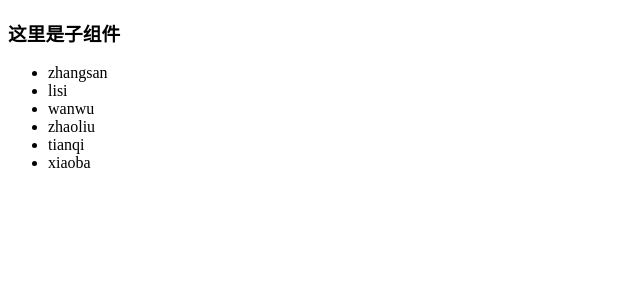
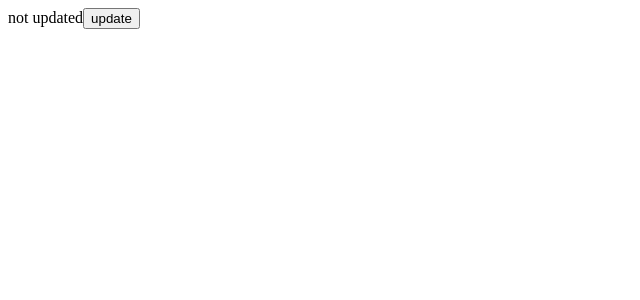
Before and after one commit to pengteling/vue-cli-demo, a Vue app: page / in a window 1280 px wide. Shown: the top 300 px of the page, without its empty margins (0-640 px from the left). Built offline with nearby package versions, Linux system fonts and the light colour scheme.

Commit message:
nextTick

```diff
--- a/src/App.vue
+++ b/src/App.vue
@@ -1,22 +1,32 @@
 <template>
   <div class="container">
-    <computer>
-      <!-- <template slot-scope="props"> -->
-        <!-- {{ props }} -->
-        <ul slot-scope="props">
-          <li v-for="item in props.data" :key="item">{{item}}</li>
-        </ul>
-      <!-- </template> -->
-    </computer>
+    <span>{{ msg }}</span>
+    <button @click="updateMsg">update</button>
   </div>
 </template>
 
 <script>
-import Computer from './components/Computer'
 export default {
   name: 'App',
-  components: {
-    Computer
+  data () {
+    return {
+      msg: 'not updated'
+    }
+  },
+  methods: {
+    updateMsg () {
+      this.msg = 'updated'
+      this.$nextTick(() => {
+        console.log(this.$el.textContent + ' nextTick')
+      })
+      console.log(this.$el.textContent + ' click')
+    }
+  },
+  beforeUpdate () {
+    console.log(this.$el.textContent + ' beforeUpdate')
+  },
+  updated () {
+    console.log(this.$el.textContent + ' updated')
   }
 }
 </script>
```
